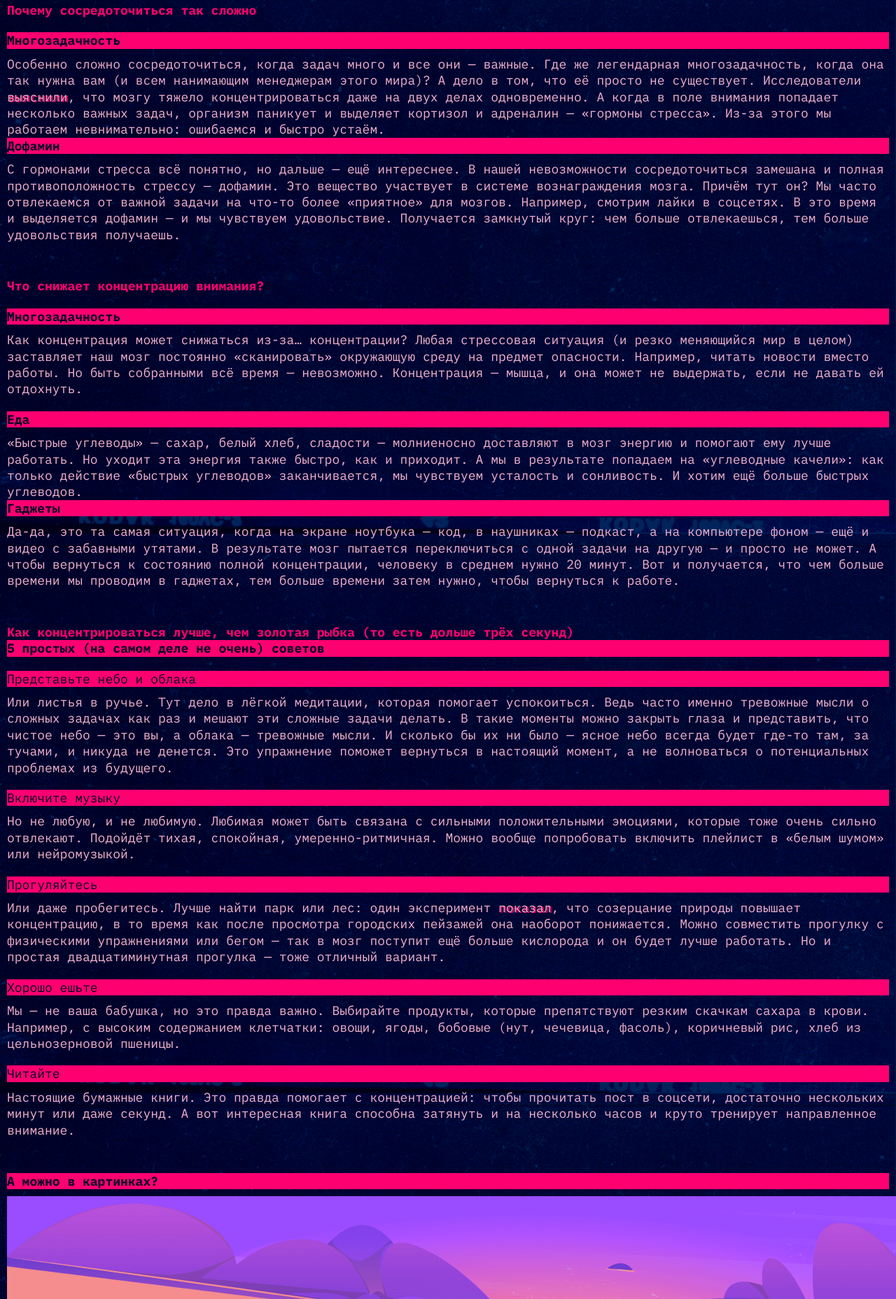
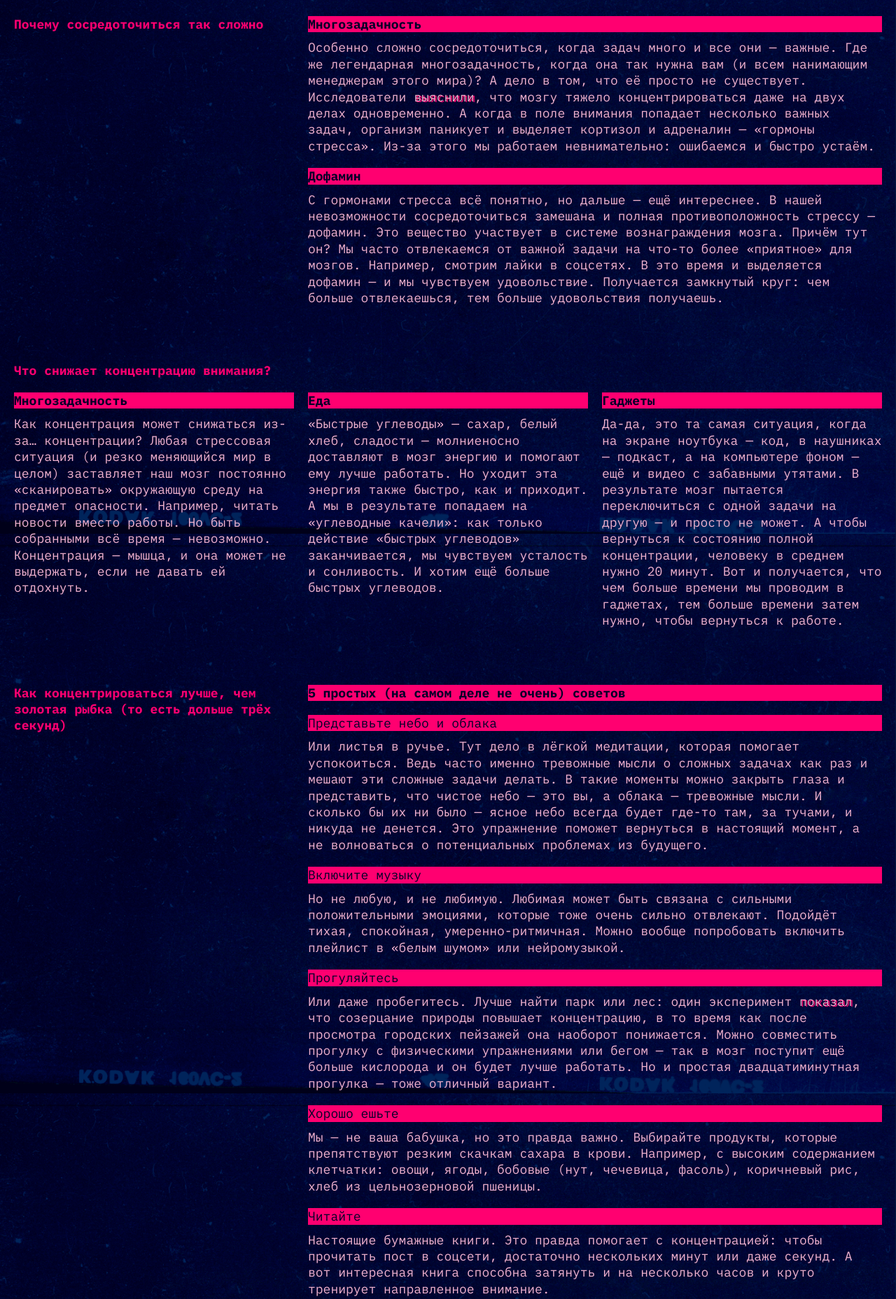
Before and after one commit to IrinaRyazanskaya/slozhno-sosredotochitsya, a plain HTML site: page index.html in a window 1280 px wide. Shown: the part 837-2694 px from the top of the page at 70% size. Drawn offline with Linux system fonts and the light colour scheme.

Commit message:
Сделала адаптив для секции с текстом

```diff
--- a/index.html
+++ b/index.html
@@ -51,19 +51,21 @@
       </p>
     </header>
     <main class="content">
-      <section class="section">
-        <h2 class="section__title">
+      <section class="content__section">
+        <h2 class="content__title">
           Почему сосредоточиться так сложно
         </h2>
-        <h3 class="section__subtitle">
+        <div class="content__wrap">
+          <div class="content__paragraph-wrap">
+            <h3 class="content__subtitle">
               Многозадачность
             </h3>
-        <p class="section__text">
+            <p class="content__text">
               Особенно сложно сосредоточиться, когда задач много и все они — важные.
               Где же легендарная многозадачность, когда она так нужна вам (и всем нанимающим менеджерам
               этого мира)? А дело в том, что её просто не существует. Исследователи
               <a
-            class="section__link"
+                class="content__link"
                 href="https://www.ncbi.nlm.nih.gov/pmc/articles/PMC7075496/"
                 target="_blank"
               >выяснили</a>, что мозгу
@@ -71,10 +73,12 @@
               несколько важных задач, организм паникует и выделяет кортизол и адреналин — «гормоны стресса».
               Из-за этого мы работаем невнимательно: ошибаемся и быстро устаём.
             </p>
-        <h3 class="section__subtitle">
+          </div>
+          <div class="content__paragraph-wrap">
+            <h3 class="content__subtitle">
               Дофамин
             </h3>
-        <p class="section__text">
+            <p class="content__text">
               С гормонами стресса всё понятно, но дальше — ещё интереснее. В нашей невозможности
               сосредоточиться замешана и полная противоположность стрессу — дофамин. Это вещество
               участвует в системе вознаграждения мозга. Причём тут он? Мы часто отвлекаемся от
@@ -82,52 +86,64 @@
               В это время и выделяется дофамин — и мы чувствуем удовольствие. Получается замкнутый круг:
               чем больше отвлекаешься, тем больше удовольствия получаешь.
             </p>
+          </div>
+        </div>
       </section>
-      <section class="section">
-        <h2 class="section__title">
+      <section class="content__section">
+        <h2 class="content__title">
           Что снижает концентрацию внимания?
         </h2>
-        <h3 class="section__subtitle">
+        <div class="content__wrap">
+          <div class="content__paragraph-wrap">
+            <h3 class="content__subtitle">
               Многозадачность
             </h3>
-        <p class="section__text">
+            <p class="content__text">
               Как концентрация может снижаться из-за… концентрации? Любая стрессовая ситуация
               (и резко меняющийся мир в целом) заставляет наш мозг постоянно «сканировать» окружающую
               среду на предмет опасности. Например, читать новости вместо работы. Но быть собранными
               всё время — невозможно. Концентрация — мышца, и она может не выдержать, если не давать
               ей отдохнуть.
             </p>
-        <h3 class="section__subtitle">
+          </div>
+          <div class="content__paragraph-wrap">
+            <h3 class="content__subtitle">
               Еда
             </h3>
-        <p class="section__text">
+            <p class="content__text">
               «Быстрые углеводы» — сахар, белый хлеб, сладости — молниеносно доставляют в мозг энергию
               и помогают ему лучше работать. Но уходит эта энергия также быстро, как и приходит.
               А мы в результате попадаем на «углеводные качели»: как только действие «быстрых углеводов»
               заканчивается, мы чувствуем усталость и сонливость. И хотим ещё больше быстрых углеводов.
             </p>
-        <h3 class="section__subtitle">
+          </div>
+          <div class="content__paragraph-wrap">
+            <h3 class="content__subtitle">
               Гаджеты
             </h3>
-        <p class="section__text">
+            <p class="content__text">
               Да-да, это та самая ситуация, когда на экране ноутбука — код, в наушниках — подкаст,
               а на компьютере фоном — ещё и видео с забавными утятами. В результате мозг пытается
               переключиться с одной задачи на другую — и просто не может. А чтобы вернуться к состоянию
               полной концентрации, человеку в среднем нужно 20 минут. Вот и получается, что чем больше
               времени мы проводим в гаджетах, тем больше времени затем нужно, чтобы вернуться к работе.
             </p>
+          </div>
+        </div>
       </section>
-      <section class="section">
-        <h2 class="section__title">
+      <section class="content__section">
+        <h2 class="content__title">
           Как концентрироваться лучше, чем золотая рыбка (то есть дольше трёх секунд)
         </h2>
-        <h3 class="section__subtitle">
+        <div class="content__wrap">
+          <h3 class="content__subtitle">
             5 простых (на самом деле не очень) советов
           </h3>
-        <h4 class="section__advice">
+          <div class="content__paragraph-wrap">
+            <h4 class="content__advice">
               Представьте небо и облака
             </h4>
-        <p class="section__text">
+            <p class="content__text">
               Или листья в ручье. Тут дело в лёгкой медитации, которая помогает успокоиться.
               Ведь часто именно тревожные мысли о сложных задачах как раз и мешают эти сложные
               задачи делать. В такие моменты можно закрыть глаза и представить, что чистое небо — это вы,
@@ -135,21 +151,25 @@
               за тучами, и никуда не денется. Это упражнение поможет вернуться в настоящий момент,
               а не волноваться о потенциальных проблемах из будущего.
             </p>
-        <h4 class="section__advice">
+          </div>
+          <div class="content__paragraph-wrap">
+            <h4 class="content__advice">
               Включите музыку
             </h4>
-        <p class="section__text">
+            <p class="content__text">
               Но не любую, и не любимую. Любимая может быть связана с сильными положительными эмоциями,
               которые тоже очень сильно отвлекают. Подойдёт тихая, спокойная, умеренно-ритмичная.
               Можно вообще попробовать включить плейлист в «белым шумом» или нейромузыкой.
             </p>
-        <h4 class="section__advice">
+          </div>
+          <div class="content__paragraph-wrap">
+            <h4 class="content__advice">
               Прогуляйтесь
             </h4>
-        <p class="section__text">
+            <p class="content__text">
               Или даже пробегитесь. Лучше найти парк или лес: один эксперимент
               <a
-            class="section__link"
+                class="content__link"
                 href="https://www.sciencedirect.com/science/article/abs/pii/S0272494415000328"
                 target="_blank"
               >показал</a>,
@@ -158,64 +178,69 @@
               в мозг поступит ещё больше кислорода и он будет лучше работать. Но и простая
               двадцатиминутная прогулка — тоже отличный вариант.
             </p>
-        <h4 class="section__advice">
+          </div>
+          <div class="content__paragraph-wrap">
+            <h4 class="content__advice">
               Хорошо ешьте
             </h4>
-        <p class="section__text">
+            <p class="content__text">
               Мы — не ваша бабушка, но это правда важно. Выбирайте продукты, которые препятствуют
               резким скачкам сахара в крови. Например, с высоким содержанием клетчатки: овощи,
               ягоды, бобовые (нут, чечевица, фасоль), коричневый рис, хлеб из цельнозерновой пшеницы.
             </p>
-        <h4 class="section__advice">
+          </div>
+          <div class="content__paragraph-wrap">
+            <h4 class="content__advice">
               Читайте
             </h4>
-        <p class="section__text">
+            <p class="content__text">
               Настоящие бумажные книги. Это правда помогает с концентрацией: чтобы прочитать пост в
               соцсети, достаточно нескольких минут или даже секунд. А вот интересная книга способна
               затянуть и на несколько часов и круто тренирует направленное внимание.
             </p>
+          </div>
+        </div>
       </section>
-      <section class="section">
-        <h2 class="section__subtitle">
+      <section class="content__gallery">
+        <h2 class="content__subtitle">
           А можно в картинках?
         </h2>
-          <div class="section__gallery">
+        <div class="content__gallery-wrap">
           <img
-              class="section__image"
+            class="content__image"
             loading="lazy"
             src="./images/sunset.png"
             alt="Нарисованный закат над горами и морем с птицами в небе"
           />
           <img
-              class="section__image"
+            class="content__image"
             loading="lazy"
             src="./images/ice-cream.png"
             alt="Нарисованная тарелка с шариками мороженного и взбитыми сливками"
           />
           <img
-              class="section__image"
+            class="content__image"
             loading="lazy"
             src="./images/tape.png"
             alt="Нарисованная аудиокассета"
           />
           <img
-              class="section__image"
+            class="content__image"
             loading="lazy"
             src="./images/books.png"
             alt="Нарисованная стопка книг, со стоящей сверху кружкой"
           />
           <img
-              class="section__image"
+            class="content__image"
             loading="lazy"
             src="./images/street.png"
             alt="Нарисованная улица в розовых цветах, с домиками, без людей"
           />
         </div>
-        </h2>
       </section>
     </main>
     <footer class="footer decorated-zone">
-      <div class="footer__content">focus</div>
+      <span class="footer__content">focus</span>
     </footer>
     <script src="./scripts/script.js"></script>
   </body>
--- a/styles/style.css
+++ b/styles/style.css
@@ -136,54 +136,60 @@
   font-size: var(--font-size);
 }
 
-.section {
+.content__section {
+  display: grid;
+  gap: var(--big-gap);
   margin-block-start: 30px;
   padding: var(--small-gap);
   line-height: 1.3em;
 }
 
-.section__title {
+.content__title {
   font-size: inherit;
   color: var(--accent-color);
 }
 
-.section__subtitle {
+.content__wrap {
+  display: grid;
+  gap: var(--big-gap);
+}
+
+.content__paragraph-wrap {
+  display: grid;
+  gap: var(--small-gap);
+}
+
+.content__subtitle {
   font-size: inherit;
   color: var(--bg-color);
   background-color: var(--accent-color);
-  margin: var(--big-gap) 0 var(--small-gap);
 }
 
-.section__subtitle:last-of-type {
-  margin-block-start: 0;
-}
-
-.section__text {
+.content__text {
   color: var(--text-color);
 }
 
-.section__advice {
+.content__advice {
   color: var(--bg-color);
   font-weight: normal;
   background-color: var(--accent-color);
-  margin: var(--big-gap) 0 var(--small-gap);
 }
 
-.section__link {
+.content__link {
   text-shadow: 2px 1px 0 var(--accent-color);
   text-decoration: none;
 }
 
-.section__link:hover {
+.content__link:hover {
   text-decoration: underline;
   text-underline-offset: 3px;
 }
 
-.section__link:focus {
+.content__link:focus {
   outline: none;
 }
 
-.section__link:focus-visible {
+.content__link:focus-visible {
   outline: 1px solid var(--text-color);
 }
 
@@ -197,7 +203,11 @@
   }
 
   .header__decoration {
-    inset-inline-end: 38px;
+    inset-inline-end: 39px;
+  }
+
+  .header__decoration::after {
+    inset-inline-start: 9px;
   }
 
   .decorated-zone::before {
@@ -214,6 +224,30 @@
     margin-inline-start: -20px;
     font-size: 120px;
   }
+
+  .content__section {
+    grid-template-columns: 1fr 2fr;
+    grid-template-areas:
+      'title text';
+    margin-block-start: 40px;
+    padding: var(--big-gap);
+
+  }
+
+  .content__section:nth-child(even) {
+    grid-template-rows: auto 1fr;
+    grid-template-areas:
+      'title . .'
+      'text text text';
+  }
+
+  .content__title {
+    grid-area: title;
+  }
+
+  .content__wrap {
+    grid-area: text;
+  }
 }
 
 @media (min-width: 1024px) {
@@ -229,4 +263,18 @@
   .header__title {
     font-size: 157px;
   }
+
+  .content__section {
+    grid-template-columns: repeat(3, 1fr);
+    grid-template-areas:
+      'title text text';
+  }
+
+  .content__section:nth-child(even) .content__wrap {
+    grid-template-columns: repeat(3, 1fr);
+  }
+
+  .content__section:nth-child(even) .content__paragraph-wrap {
+    grid-template-rows: auto 1fr;
+  }
 }
```
Lines whose indentation alone changed are shown as unchanged.
